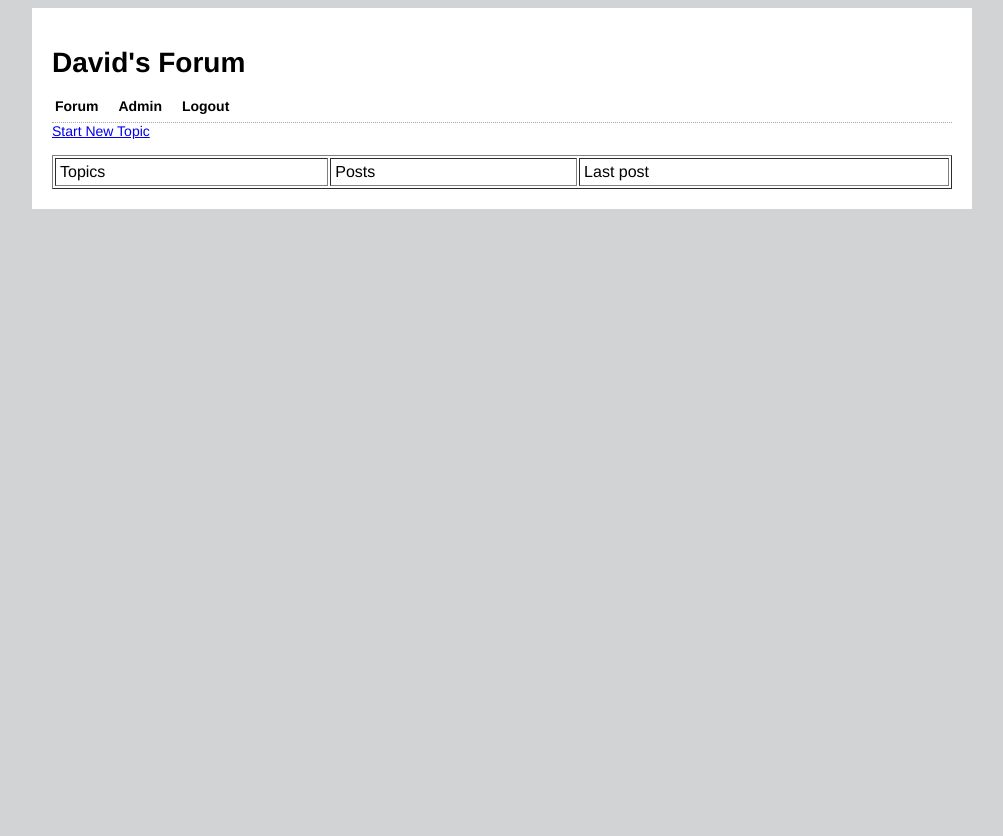
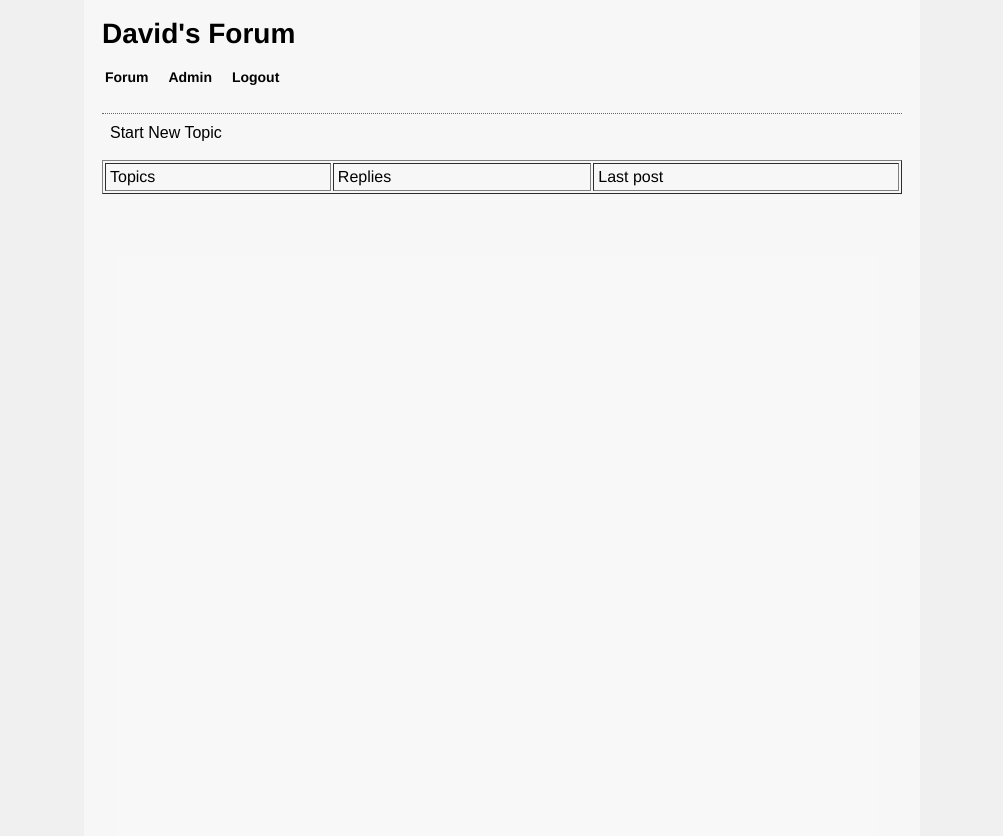
Before and after one commit to menglewis/djangoforum, a Django app: template templates/forum/forum.html in a window 1280 px wide. Shown: the whole page, without its empty margins (138-1141 px from the left). Before the commit the page ends 209 px from the top, so only its background shows below. Run offline with Django 3.2, Linux system fonts and the light colour scheme; the template is opened without the code that fills it, so the values that code supplies are empty; the visitor is signed in with stand-in values (Sample User, id 1); parts of the project's set-up code (start-up, migrations or seed data) failed here and were passed over.

Commit message:
template changes

```diff
--- a/djangoforum/settings.py
+++ b/djangoforum/settings.py
@@ -128,6 +128,8 @@ INSTALLED_APPS = (
     'south',
     'forum',
     'registration',
+    'django.contrib.markup',
+    'django_markdown',
 )
 
 EMAIL_HOST = 'localhost'
--- a/forum/forms.py
+++ b/forum/forms.py
@@ -5,9 +5,9 @@ from forum.models import Post, Thread
 class PostForm(forms.ModelForm):
 	class Meta:
 		model = Post
-		exclude= ['creator', 'thread']
+		exclude= ['creator', 'thread', 'body']
 
 class ThreadForm(PostForm):
 	class Meta:
 		model = Thread
-		exclude = ['creator', 'forum']
+		exclude = ['creator', 'forum', 'body']
--- a/requirements.txt
+++ b/requirements.txt
@@ -1,5 +1,7 @@
 Django==1.4.2
+Markdown==2.2.1
 South==0.7.6
 argparse==1.2.1
+django-markdown==0.1.0
 django-registration==0.8
 wsgiref==0.1.2
--- a/static/css/main.css
+++ b/static/css/main.css
@@ -1,18 +1,43 @@
-body {
-	background-color:#D2D3D5;
-    height:100%;
-    font:14px Helvetica,sans-serif;
+html {
+    height: 100%;
+    font-size: 100%;
+    background: #f0f0f0;
 }
 
-h1 a {
+body {
+    font-family: Helvetica, Arial, sans-serif;
+    font-size: 14px;
+    margin: 0 auto;
+    min-height: 100%;
+    max-width: 800px;
+    margin: 0 auto;
+    background: rgba(255, 255, 255, 0.5);
+    padding: 18px;
+}
+
+h1 a, h2 a {
     text-decoration: none;
     color: black;
 }
 
+td.form input[type=text] {
+    width: 500px;
+    padding: 2px;
+    font-family: monospace;
+}
+
+textarea {
+    width: 500px;
+    height: 150px;
+    font-family: monospace;
+}
+
 nav {
     width: 100%;
-    border-bottom: 1px dotted #aaa;
     height: 24px;
+    padding-bottom: 20px;
+    margin-bottom: 8px;
+    border-bottom: 1px dotted #666;
 }
 
 nav a {
@@ -26,15 +51,6 @@ nav a:hover {
     text-decoration: underline;
 }
 
-#container {
-    margin-left:auto;
-    margin-right:auto;
-    width:900px;
-    background-color:white;
-    padding:20px;
-}
-
-
 a .nav {
 	color: black;
     text-decoration: none;
@@ -46,3 +62,23 @@ a .nav {
 	width:25%;
 
 }
+
+footer {
+    width: 100%;
+    height: 40px;
+    border-top: 1px dotted #AAA;
+    padding-top: 4px;
+    margin-top: 36px;
+    position: relative;
+}
+
+.button {
+    appearance: button;
+    -moz-appearance: button;
+    -webkit-appearance: button;
+    text-decoration: none;
+    font: menu;
+    color: ButtonText;
+    display: inline-block;
+    padding: 2px 8px;
+}
--- a/templates/forum/forum.html
+++ b/templates/forum/forum.html
@@ -2,7 +2,7 @@
 
 {% block content %}
 
-{% if user.is_authenticated %}
+{% if user.is_active %}
 <a id="new_topic" class="button" href=
 "{% url forum.views.new_thread pk %}">Start New Topic</a>
 {% endif %}
@@ -14,7 +14,7 @@
 <table border="1" cellpadding="4" width="100%">
     <tr>
         <td>Topics</td>
-        <td>Posts</td>
+        <td>Replies</td>
         <td>Last post</td>
 
     </tr>
@@ -24,7 +24,7 @@
         <td>
         <div class="title"> <a href="{% url forum.views.thread thread.pk %}">{{ thread.title }}</a>
             </div></td>
-        <td>{{ thread.num_posts }}</td>
+        <td>{{ thread.num_replies }}</td>
         <td>
             {{ thread.last_post.creator }}<br />
             {{ thread.last_post.created }}</td>
--- a/templates/forum/list.html
+++ b/templates/forum/list.html
@@ -6,6 +6,7 @@
 <table border="1" cellpadding="4" width="100%">
     <tr>
         <td>Forum</td>
+        <td>Topics</td>
         <td>Posts</td>
         <td>Last post</td>
 
@@ -16,6 +17,7 @@
         <td>
         <div class="title"> <a href="{% url forum.views.forum forum.pk %}">{{ forum.title }}</a>
             </div></td>
+        <td>{{ forum.num_threads }}</td>
         <td>{{ forum.num_posts }}</td>
         <td>
             {{ forum.last_post.short|linebreaksbr }}</td>
--- a/templates/forum/new_thread.html
+++ b/templates/forum/new_thread.html
@@ -4,7 +4,8 @@
 
 Current forum: <a href="{% url forum.views.forum forum.pk %} ">{{ forum.title }}</a>
 <form action="{% url forum.views.new_thread pk %}" method="POST">{% csrf_token %}
-	<table>{{ thread_form.as_table }}</table>
+	<table><tr><td>Title:</td><td>{{ thread_form.title }}</td></tr>
+		<tr><td>Body:</td><td>{{ thread_form.body_markdown }} </td></tr></table>
     {{ error|linebreaksbr }}
     <input type="submit" value="Submit">
 </form>
--- a/templates/forum/reply.html
+++ b/templates/forum/reply.html
@@ -5,7 +5,7 @@
 Current topic: <a href="{% url forum.views.thread thread.pk %} ">{{ thread.title }}</a>
 <form action="{% url forum.views.reply pk %}" method="POST">{% csrf_token %}
 
-    <table>{{ post_form.as_table }}</table>
+    <table><tr><td>Body:</td><td>{{ post_form.body_markdown }}</td></tr></table>
     {{ error|linebreaksbr }}
     <input type="submit" value="Submit">
 </form>
```
Also changed, not shown: forum/models.py (+15 -2 lines).
